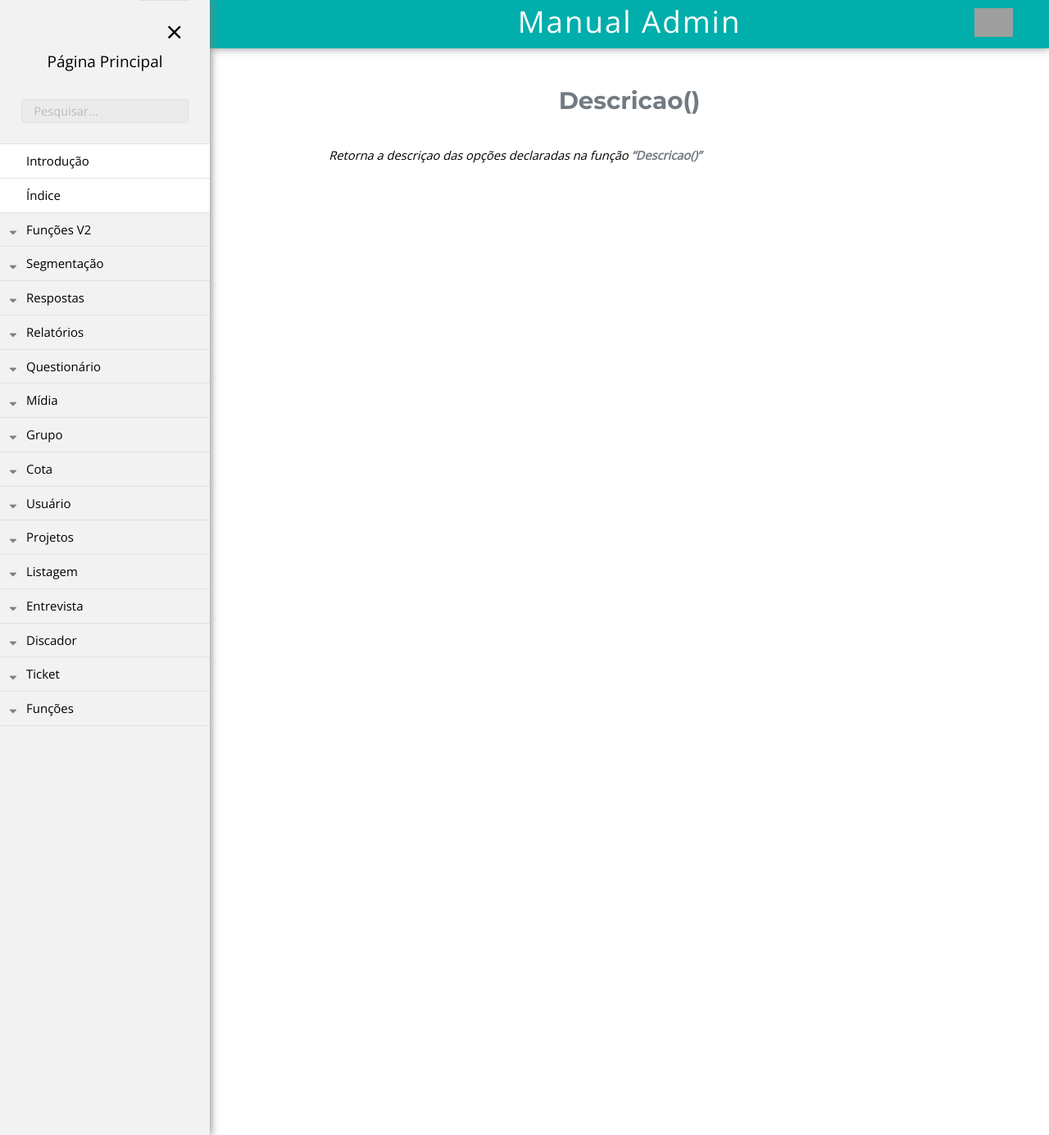
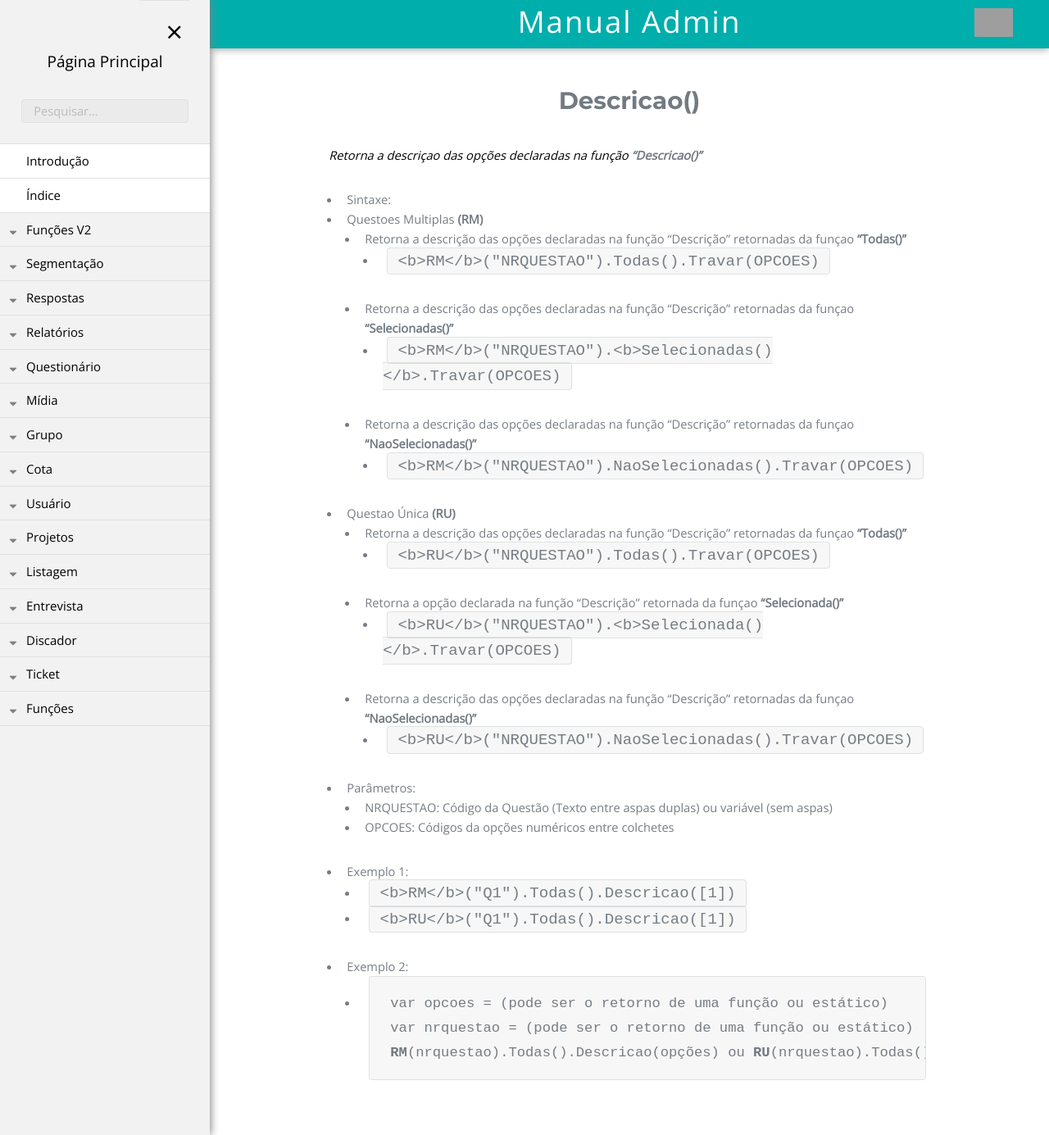
Before and after one commit to rogerio-figueiredo-hsr/hsrtechonline.github.io, a Jekyll site: the page built from _posts/2019-04-01-descricao.md, in a window 1280 px wide and 1385 px high. Shown: the whole window at 82% size. Built offline with Jekyll 4.4.1, drawn with Linux system fonts in a browser that asks for light colours; grey boxes are pictures that could not be loaded.

Commit message:
Update 2019-04-01-descricao.md

```diff
--- a/_posts/2019-04-01-descricao.md
+++ b/_posts/2019-04-01-descricao.md
@@ -8,3 +8,32 @@ pasta: "funcoesv2"
 
 # Descricao()
 *Retorna a descriçao das opções declaradas na função **"Descricao()"***
+
+- Sintaxe:
+- Questoes Multiplas **(RM)**
+  - Retorna a descrição das opções declaradas na função "Descrição" retornadas da funçao **"Todas()"**
+    - `<b>RM</b>("NRQUESTAO").Todas().Travar(OPCOES)`
+  - Retorna a descrição das opções declaradas na função "Descrição" retornadas da funçao **"Selecionadas()"**
+    - `<b>RM</b>("NRQUESTAO").<b>Selecionadas()</b>.Travar(OPCOES)`
+  - Retorna a descrição das opções declaradas na função "Descrição" retornadas da funçao **"NaoSelecionadas()"**
+    - `<b>RM</b>("NRQUESTAO").NaoSelecionadas().Travar(OPCOES)`
+- Questao Única **(RU)**
+    - Retorna a descrição das opções declaradas na função "Descrição" retornadas da funçao **"Todas()"**
+      - `<b>RU</b>("NRQUESTAO").Todas().Travar(OPCOES)`
+    - Retorna a opção declarada na função "Descrição" retornada da funçao **"Selecionada()"**
+      - `<b>RU</b>("NRQUESTAO").<b>Selecionada()</b>.Travar(OPCOES)`
+    - Retorna a descrição das opções declaradas na função "Descrição" retornadas da funçao **"NaoSelecionadas()"**
+      - `<b>RU</b>("NRQUESTAO").NaoSelecionadas().Travar(OPCOES)`
+
+- Parâmetros:
+  - NRQUESTAO: Código da Questão (Texto entre aspas duplas) ou variável (sem aspas)
+  - OPCOES: Códigos da opções numéricos entre colchetes
+- Exemplo 1:
+  - `<b>RM</b>("Q1").Todas().Descricao([1])`
+  - `<b>RU</b>("Q1").Todas().Descricao([1])`
+- Exemplo 2:
+    - <pre>
+      <code>var opcoes = (pode ser o retorno de uma função ou estático)
+      var nrquestao = (pode ser o retorno de uma função ou estático)
+      <b>RM</b>(nrquestao).Todas().Descricao(opções) ou <b>RU</b>(nrquestao).Todas().Descricao(opções)</code>
+      </pre>
```
